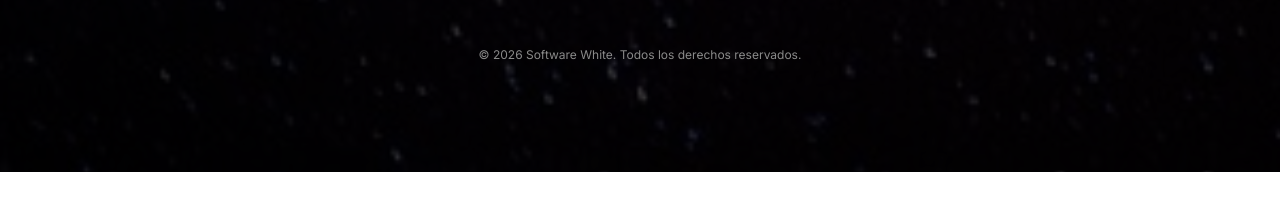
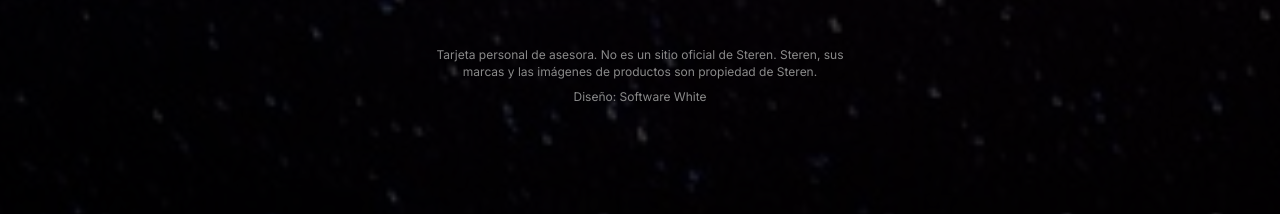
Before and after one commit to CarWhite01/Asesora-Steren-Angelica, a plain HTML site: page index.html in a window 1280 px wide. Shown: the part 2545-2759 px from the top of the page. Before the commit the page ends 2717 px from the top, so only its background shows below. Drawn offline with Linux system fonts and the light colour scheme.

Commit message:
Agrega aviso de tarjeta personal y cambia el pie de página
Co-Authored-By: Claude Opus 5.5 <noreply@anthropic.com>
Claude-Session: https://claude.ai/code/session_01JZ7Z9JwcBfcPWoEJG9EQyn

```diff
--- a/index.html
+++ b/index.html
@@ -79,7 +79,9 @@
 
         <!-- Pie de página -->
         <footer>
-            <p>&copy; 2026 Software White. Todos los derechos reservados.</p>
+            <p class="disclaimer">Tarjeta personal de asesora. No es un sitio oficial de Steren.
+                Steren, sus marcas y las imágenes de productos son propiedad de Steren.</p>
+            <p>Diseño: Software White</p>
         </footer>
 
     </main>
--- a/style.css
+++ b/style.css
@@ -318,6 +318,12 @@ footer {
   margin-top: 20px;
 }
 
+footer .disclaimer {
+  max-width: 420px;
+  margin: 0 auto 8px;
+  line-height: 1.4;
+}
+
 /* Fondo fijo solo en escritorio (en iPhone causa saltos) */
 @media (min-width: 900px) and (hover: hover) {
   body {
```
